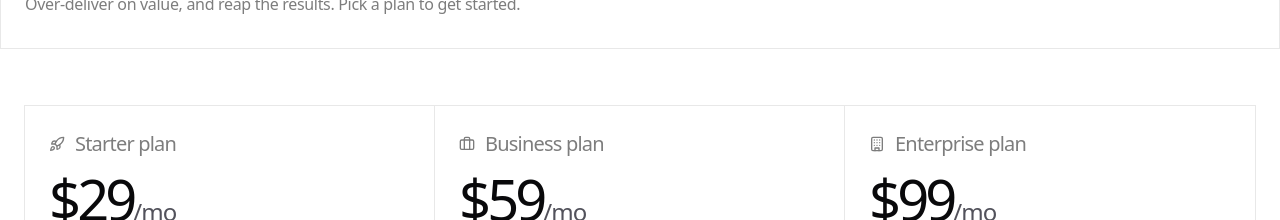
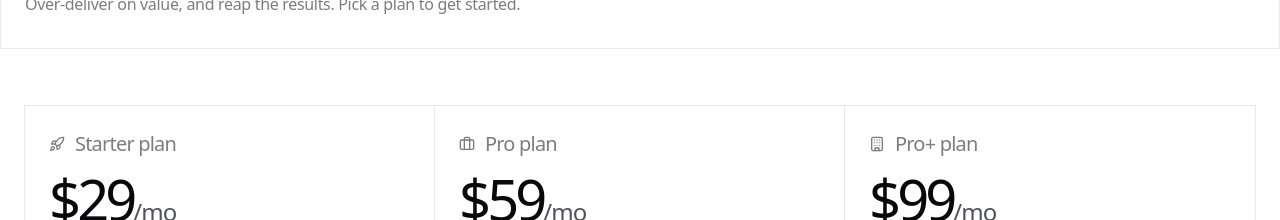
Before and after one commit to Writehand-Solutions/websitetry, a Next.js app: page / in a window 1280 px wide. Shown: the part 8540-8760 px from the top of the page. Built offline with nearby package versions, Linux system fonts and the light colour scheme.

Commit message:
Update pricing.tsx

```diff
--- a/src/components/sections/pricing.tsx
+++ b/src/components/sections/pricing.tsx
@@ -56,7 +56,7 @@ const pricingPlans: PricingPlan[] = [
   },
   {
     icon: Briefcase,
-    name: 'Business plan',
+    name: 'Pro plan',
     price: {
       monthly: 59,
       yearly: 566,
@@ -73,7 +73,7 @@ const pricingPlans: PricingPlan[] = [
   },
   {
     icon: Building,
-    name: 'Enterprise plan',
+    name: 'Pro+ plan',
     price: {
       monthly: 99,
       yearly: 950,
```
